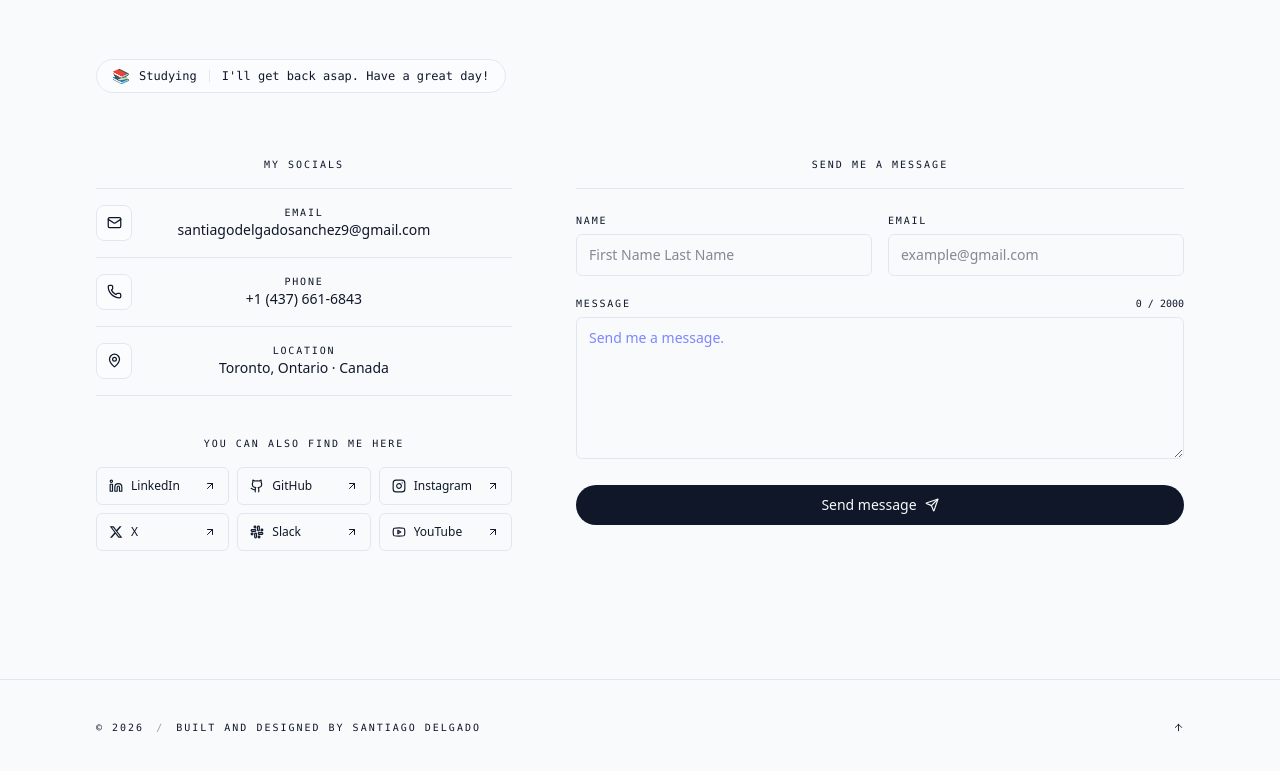
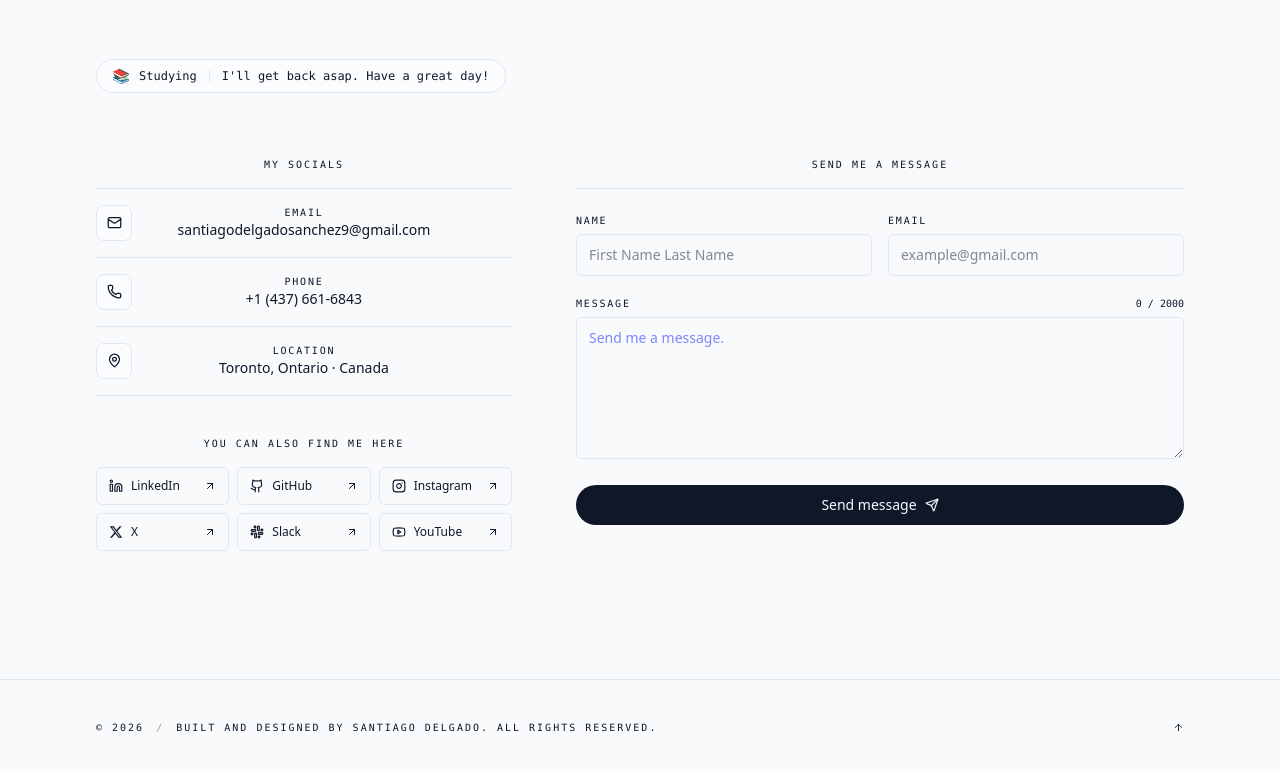
Before and after one commit to Santi2307/santi-portafolio, a React (Vite) app: page / in a window 1280 px wide. Shown: the part 4521-5292 px from the top of the page. Built offline with nearby package versions, Linux system fonts and the light colour scheme.

Commit message:
Initial commit: portfolio de santiago

```diff
--- a/src/components/Footer.jsx
+++ b/src/components/Footer.jsx
@@ -55,7 +55,7 @@ export const Footer = () => {
           <span>
             <span className="tabular-nums text-foreground">© {year}</span>
             <span className="mx-3 opacity-40">/</span>
-            Built and Designed by Santiago Delgado
+            Built and Designed by Santiago Delgado. All Rights Reserved.
           </span>
 
           <button
```
